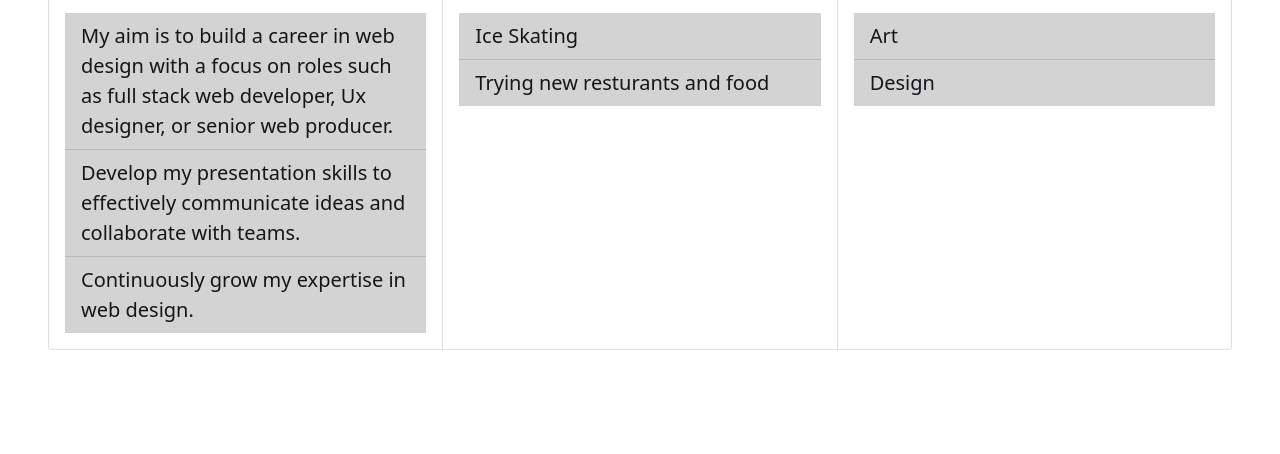
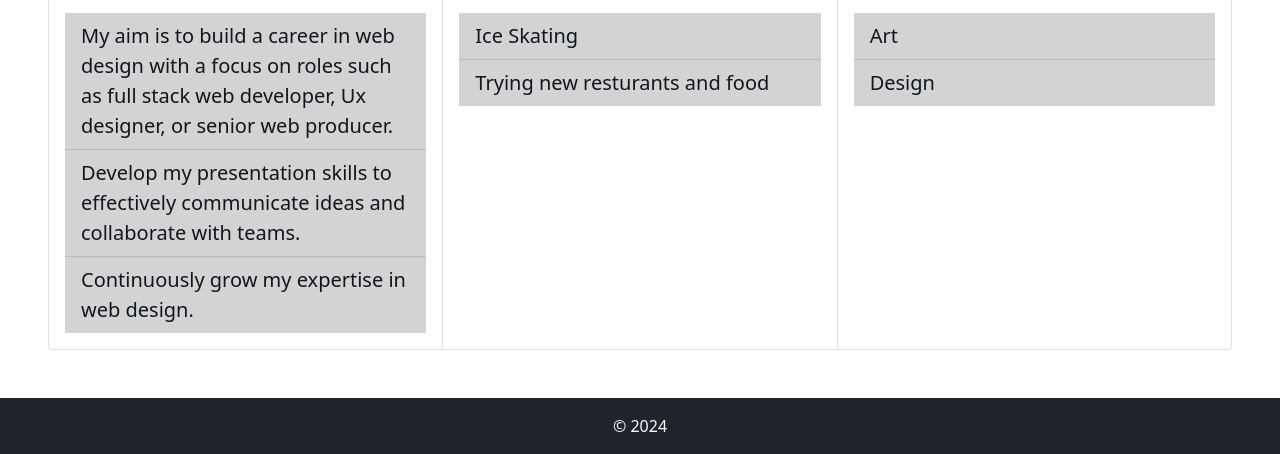
Before and after one commit to ClarkeBr/m14-hw14-clarke-brynesha, a plain HTML site: page index.html in a window 1280 px wide. Shown: the part 777-1231 px from the top of the page. Before the commit the page ends 1175 px from the top, so only its background shows below. Drawn offline with nearby package versions, Linux system fonts and the light colour scheme.

Commit message:
add footer

```diff
--- a/index.html
+++ b/index.html
@@ -104,10 +104,11 @@
     </div>
   </div>
 
-
-
-
-
+<footer>
+  <div class="text-center text-light p-3 bg-dark">
+    © 2024
+  </div>
+</footer>
 
   <script src="https://cdn.jsdelivr.net/npm/bootstrap@5.1.3/dist/js/bootstrap.bundle.min.js" integrity="sha384-ka7Sk0Gln4gmtz2MlQnikT1wXgYsOg+OMhuP+IlRH9sENBO0LRn5q+8nbTov4+1p" crossorigin="anonymous"></script>
 </body>
```
